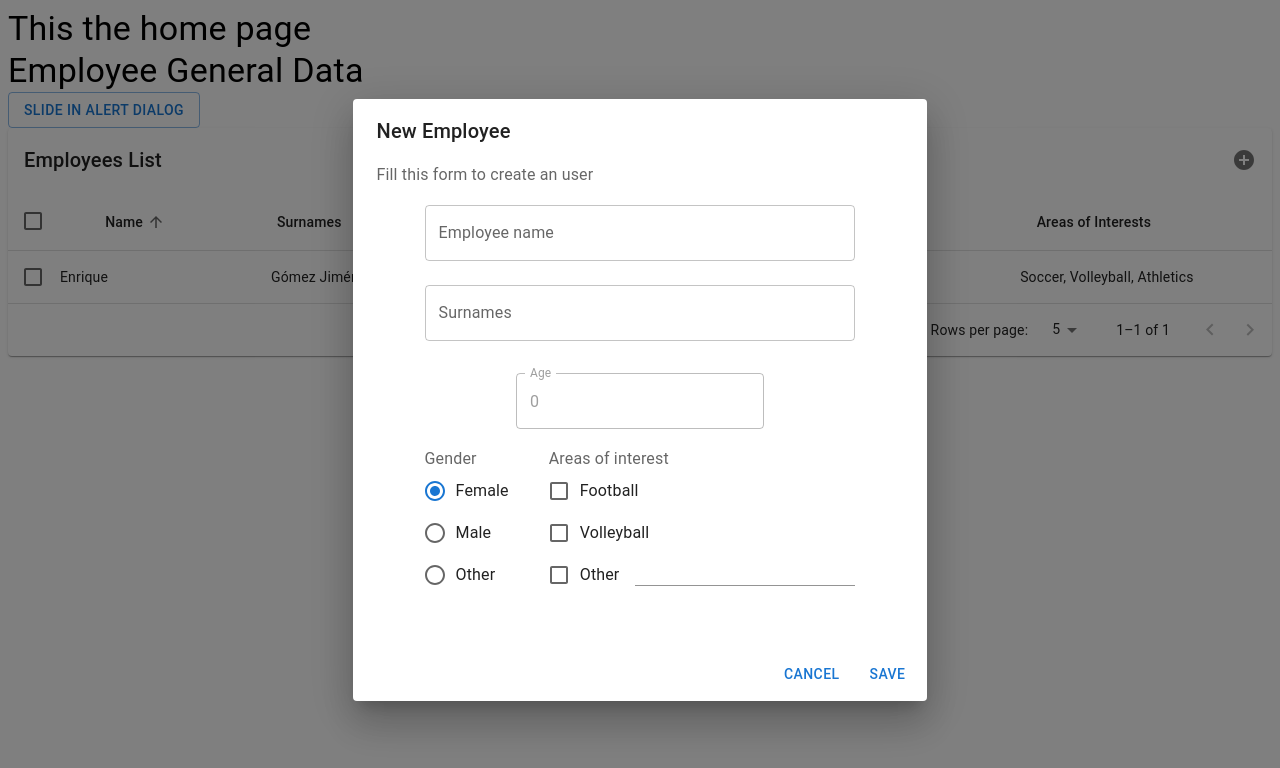
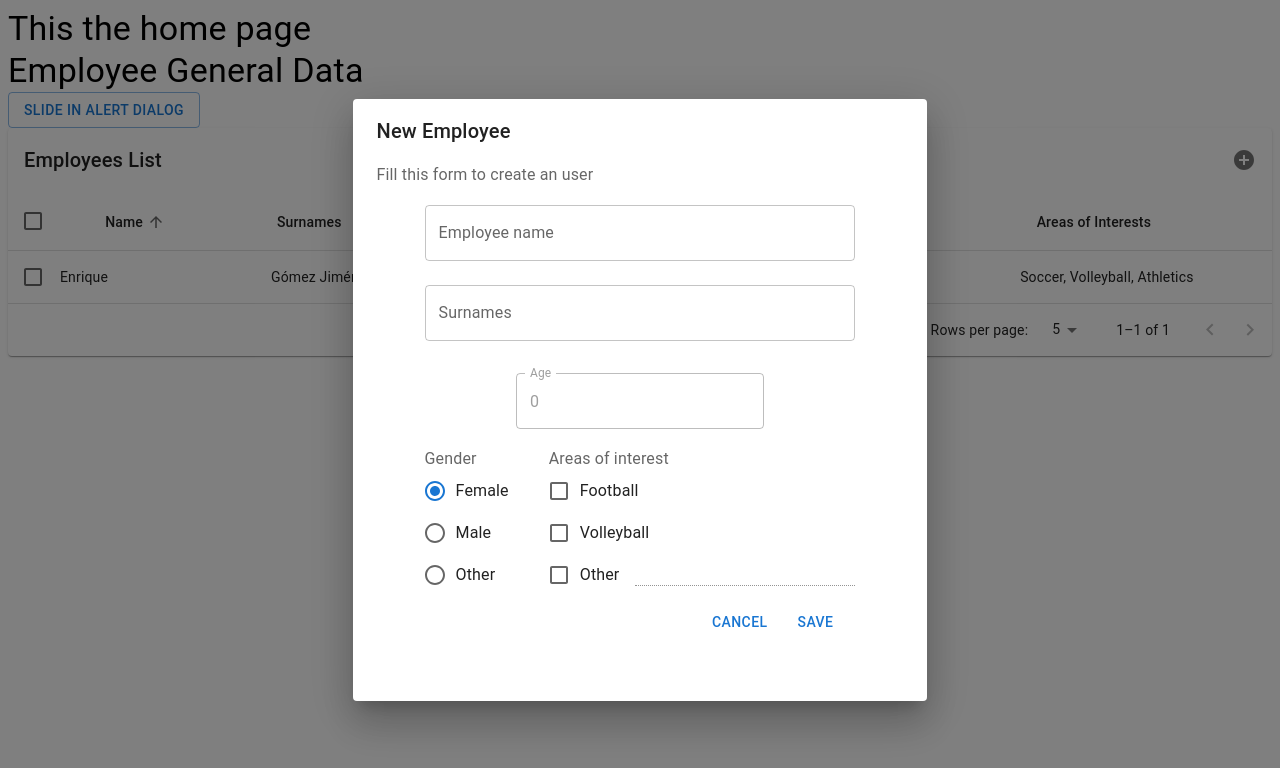
Before and after one commit to jorgetrad99/pracTecWebDesign, a Next.js app: page / in a window 1280 px wide. Both pictures are taken after a click on the button "SLIDE IN ALERT DIALOG". Shown: the top 768 px of the page. Built offline with nearby package versions, Linux system fonts and the light colour scheme.

Commit message:
The data is reeady to send iit to the parent component

```diff
--- a/components/EmployeeFormModal/index.tsx
+++ b/components/EmployeeFormModal/index.tsx
@@ -1,4 +1,5 @@
 import { useState, forwardRef } from 'react';
+
 
 import LocalizationProvider from '@mui/lab/LocalizationProvider';
 import DateAdapter from '@mui/lab/AdapterMoment';
@@ -8,6 +9,9 @@ import { Container, TextField, Stack, FormControl,
 } from '@mui/material';
 import { MobileDatePicker } from '@mui/lab';
 import { TransitionProps } from '@mui/material/transitions';
+
+
+import moment from 'moment';
 
 const Transition = forwardRef(function Transition(
   props: TransitionProps & {
@@ -20,6 +24,7 @@ const Transition = forwardRef(function Transition(
 
 const EmployeeFormModal = () => {
   const [open, setOpen] = useState(false);
+  const [ data, setData ] = useState<any>();
 
   const handleClickOpen = () => {
     setOpen(true);
@@ -46,12 +51,9 @@ const EmployeeFormModal = () => {
           <DialogContentText id="alert-dialog-slide-description">
             Fill this form to create an user
           </DialogContentText>
-          <EmployeeForm />
+          <EmployeeForm setData={setData} closeModal={handleClose} />
         </DialogContent>
-        <DialogActions>
-          <Button onClick={handleClose}>Cancel</Button>
-          <Button onClick={handleClose}>Save</Button>
-        </DialogActions>
+
       </Dialog>
     </div>
   );
@@ -60,10 +62,10 @@ const EmployeeFormModal = () => {
 interface Data {
   name: string;
   surnames: string;
-  dateOfBirth: string;
+  dateOfBirth: Date | null;
   age: number;
   genre: string;
-  interests: string;
+  interests: any;
 }
 
 interface Interests {
@@ -72,7 +74,7 @@ interface Interests {
   other: string;
 }
 
-const EmployeeForm = () => {
+const EmployeeForm = ({ setData, closeModal }) => {
   /* const [value, setValue] = useState(Date.now()); */
 
   /* const [ employeeData, setEmployeeData ] = useState<Data>({
@@ -83,12 +85,17 @@ const EmployeeForm = () => {
     genre: "",
     interests: "",
   }); */
+
   const [ name, setName ] = useState("");
   const [ surnames, setSurnames ] = useState("");
-  const [ dateOfBirth, setDateOfBirth ] = useState<Date | null>(new Date());
+  const [ dateOfBirth, setDateOfBirth ] = useState<any>(new Date());
   const [ age, setAge ] = useState(0);
   const [ genre, setGenre ] = useState("Female");
-  const [ interests, setInterests ] = useState<Interests[]>([]);
+  /* const [ interests, setInterests ] = useState<Interests[]>([]); */
+  const [ footballChecked, setFootballChecked ] = useState(false);
+  const [ volleyballChecked, setVolleyballChecked ] = useState(false);
+  const [ otherChecked, setOtherChecked ] = useState(false);
+  const [ otherInterest, setOtherInterest ] = useState("");
 
   const calculateAge = (dateString) => {
     var today = new Date();
@@ -99,6 +106,24 @@ const EmployeeForm = () => {
         age--;
     }
     setAge(age);
+  }
+
+  const saveData = () => {
+    const data = {
+      name: name,
+      surnames: surnames,
+      dateOfBirth: moment(dateOfBirth).format('DD/MM/YYYY'),
+      age: age,
+      genre: genre,
+      interests: {
+        football: footballChecked,
+        volleyball: volleyballChecked,
+        other: otherInterest
+      }
+    }
+
+    console.log(data);
+    setData(data);
   }
 
   return (
@@ -165,19 +190,35 @@ const EmployeeForm = () => {
 
           >
             <FormLabel id="demo-radio-buttons-group-label">Areas of interest</FormLabel>
-            <FormControlLabel control={<Checkbox  /* onChange={
-               (e) => {
-                e.target.value ? setInterests([...interests, {'football': true}])
+            <FormControlLabel control={<Checkbox  onChange={
+              (e) => {
+                setFootballChecked(e.target.checked)
               }
-            }*//> } label="Football" />
-            <FormControlLabel control={<Checkbox onChange={ (e) => console.log(e.target.value) }/>} label="Volleyball" />
+            }/> } label="Football" />
+            <FormControlLabel control={<Checkbox  onChange={
+              (e) => {
+                setVolleyballChecked(e.target.checked)
+              }
+            }/> } label="Volleyball" />
 
             <div style={{ display: 'flex', flexDirection: 'row' }}>
-              <FormControlLabel control={<Checkbox onChange={ (e) => console.log(e.target.value) }/>} label="Other" />
-              <TextField id="standard-basic" label="" variant="standard" />
+              <FormControlLabel control={<Checkbox  onChange={
+              (e) => {
+                setOtherChecked(e.target.checked)
+              }
+            }/> } label="Other" />
+              <TextField id="standard-basic" disabled={ !otherChecked } value={otherInterest} label="" variant="standard"
+                onChange={ (e) => setOtherInterest(e.target.value) } />
             </div>
           </FormGroup>
         </Stack>
+        <DialogActions>
+          <Button onClick={closeModal}>Cancel</Button>
+          <Button onClick={() => {
+            saveData()
+            closeModal()
+            }}>Save</Button>
+        </DialogActions>
       </Container>
     </Container>
   );
```
